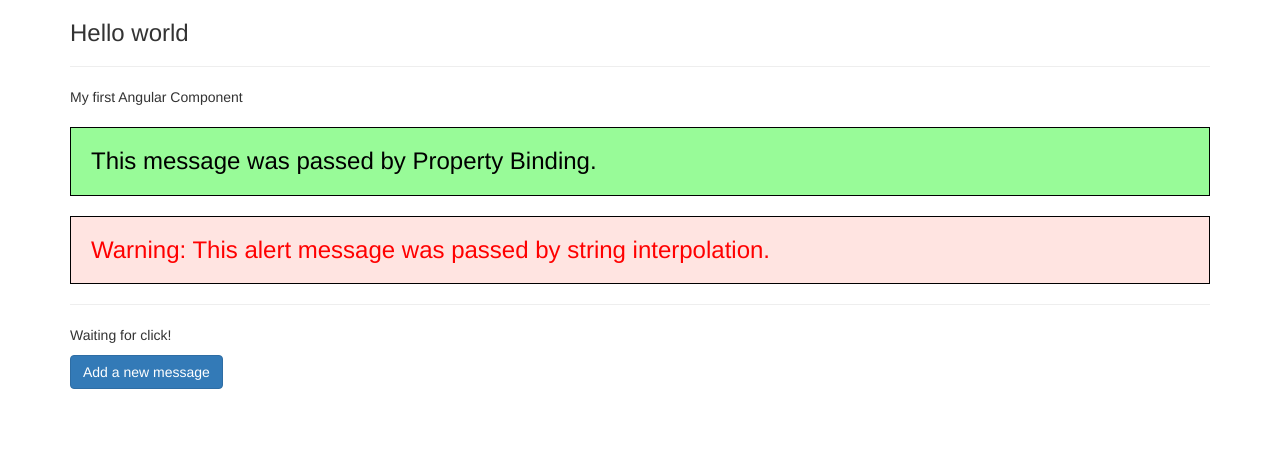
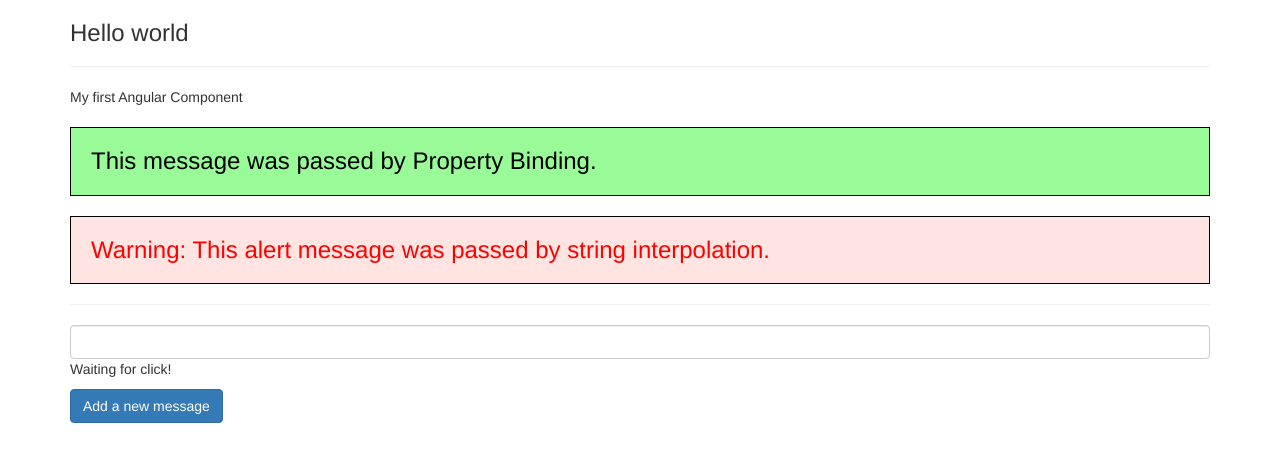
Before and after one commit to thmsagc/learning-angular, an Angular app: page / in a window 1280 px wide. Shown: the top 462 px of the page. Built offline with nearby package versions, Linux system fonts and the light colour scheme.

Commit message:
Text input at runtime with Event Binding.

```diff
--- a/src/app/app.component.html
+++ b/src/app/app.component.html
@@ -8,7 +8,15 @@
       <app-warning></app-warning>
 
       <hr>
+
+
+      <input
+      type="text"
+      class="form-control"
+      (input)="onChangeMessage($event)">
+
       <p [innerText]="message"></p>
+
       <button
         class="btn btn-primary"
         [disabled]="!enableNewMessage"
--- a/src/app/app.component.ts
+++ b/src/app/app.component.ts
@@ -16,6 +16,10 @@ export class AppComponent {
     }, 2000)
   }
 
+  onChangeMessage(event: Event) {
+    this.message = (<HTMLInputElement>event.target).value;
+  }
+
   onCreateMessage() {
     this.message = "A new message was created."
   }
```
